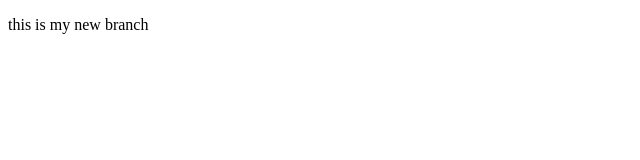
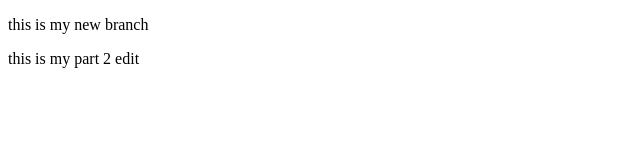
Before and after one commit to tibicentibicen/gitandjavascriptpractice, a plain HTML site: page newbranch.html in a window 1280 px wide. Shown: the whole page, without its empty margins (0-640 px from the left). Drawn offline with Linux system fonts and the light colour scheme.

Commit message:
modified newbranch.html

```diff
--- a/newbranch.html
+++ b/newbranch.html
@@ -5,5 +5,6 @@
 </head>
 <body>
 	<p>this is my new branch</p>
+	<p>this is my part 2 edit</p>
 </body>
 </html>
```
